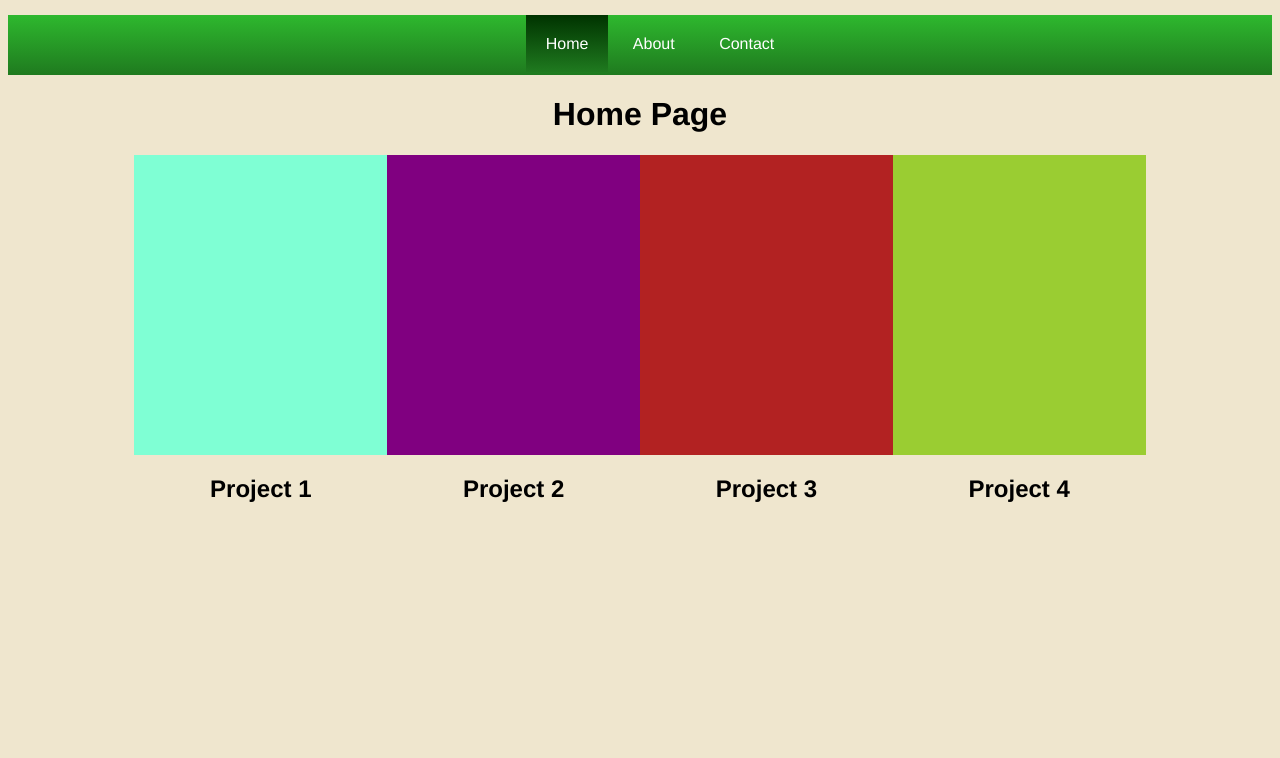
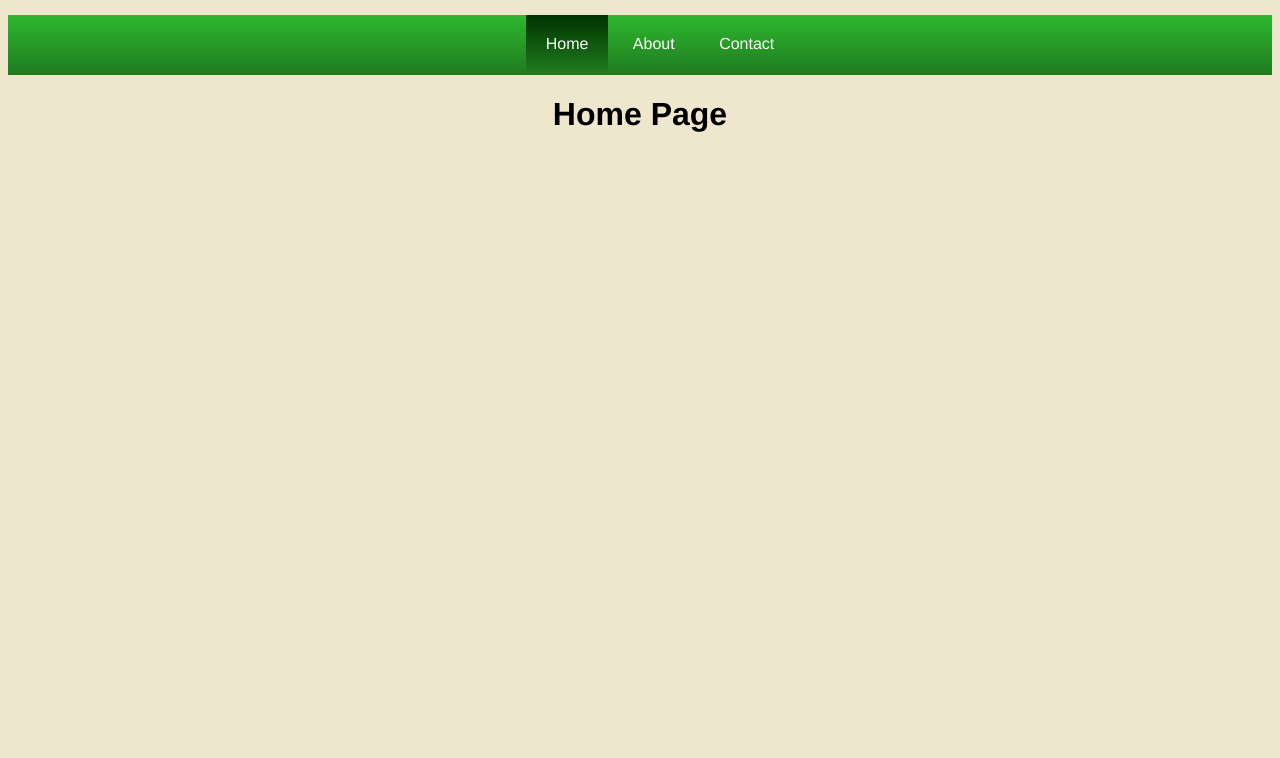
Before and after one commit to apatrick662/portfolio-site, a plain HTML site: page index.html in a window 1280 px wide. Drawn offline with Linux system fonts and the light colour scheme.

Commit message:
removed stuff

```diff
--- a/index.html
+++ b/index.html
@@ -15,25 +15,6 @@
 	</div>
 		<h1>Home Page</h1>
 <!-- Grid for pictures and descriptions -->
-	<div class = "grid-container">
-            <div class="block" id="img1"></div>
-            <div class="block" id="img2"></div>
-            <div class="block" id="img3"></div>
-            <div class="block" id="img4"></div>
-	</div>
-	<div class = "grid-container">
-		<div class="block" id="desc1">
-			<h2>Project 1</h2>
-		</div>
-		<div class="block" id="desc2">
-			<h2>Project 2</h2>
-		</div>
-		<div class="block" id="desc3">
-			<h2>Project 3</h2>
-		</div>
-		<div class="block" id="desc4">
-			<h2>Project 4</h2>
-		</div>
-	</div>
+
 </body>
 </html>
```
